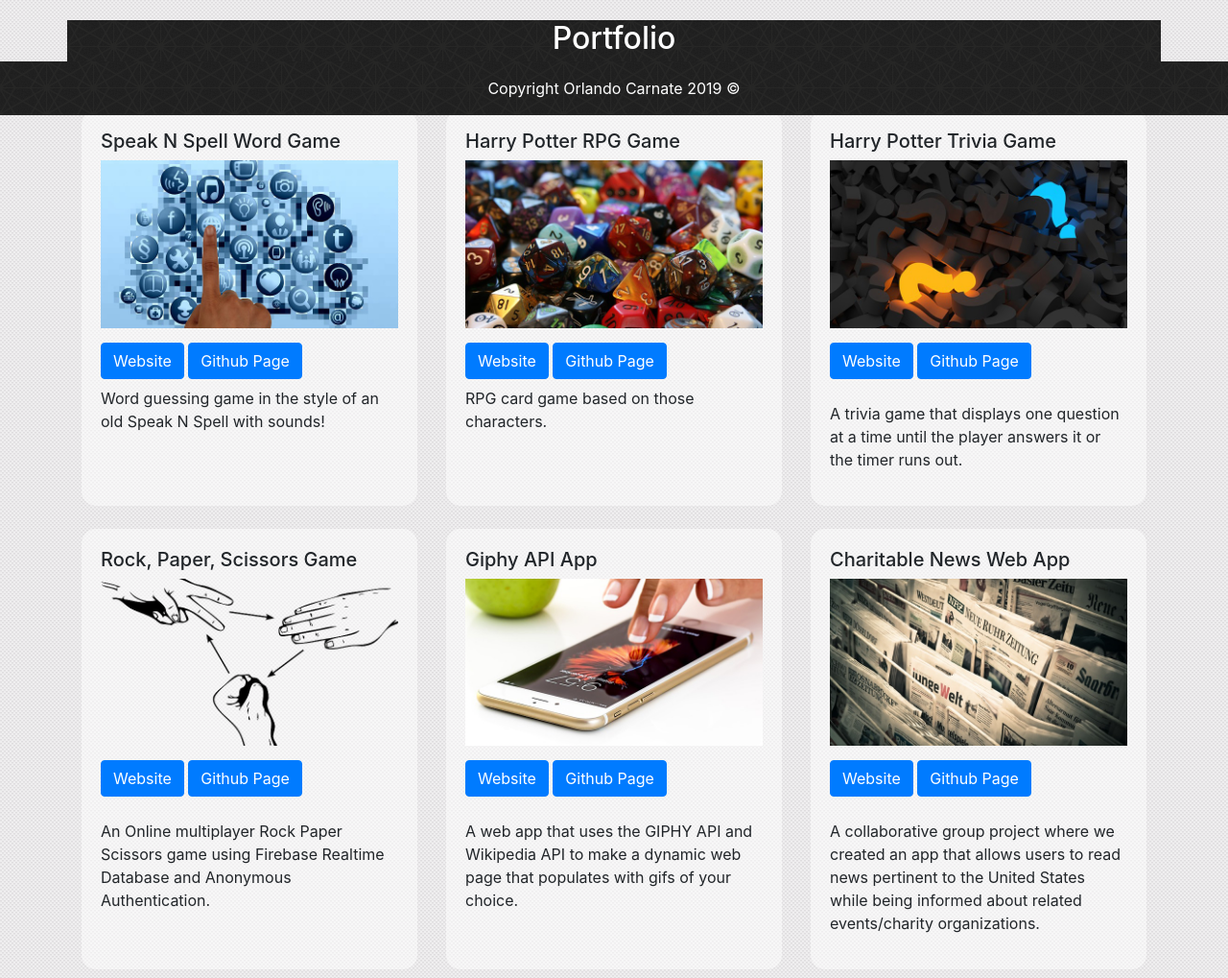
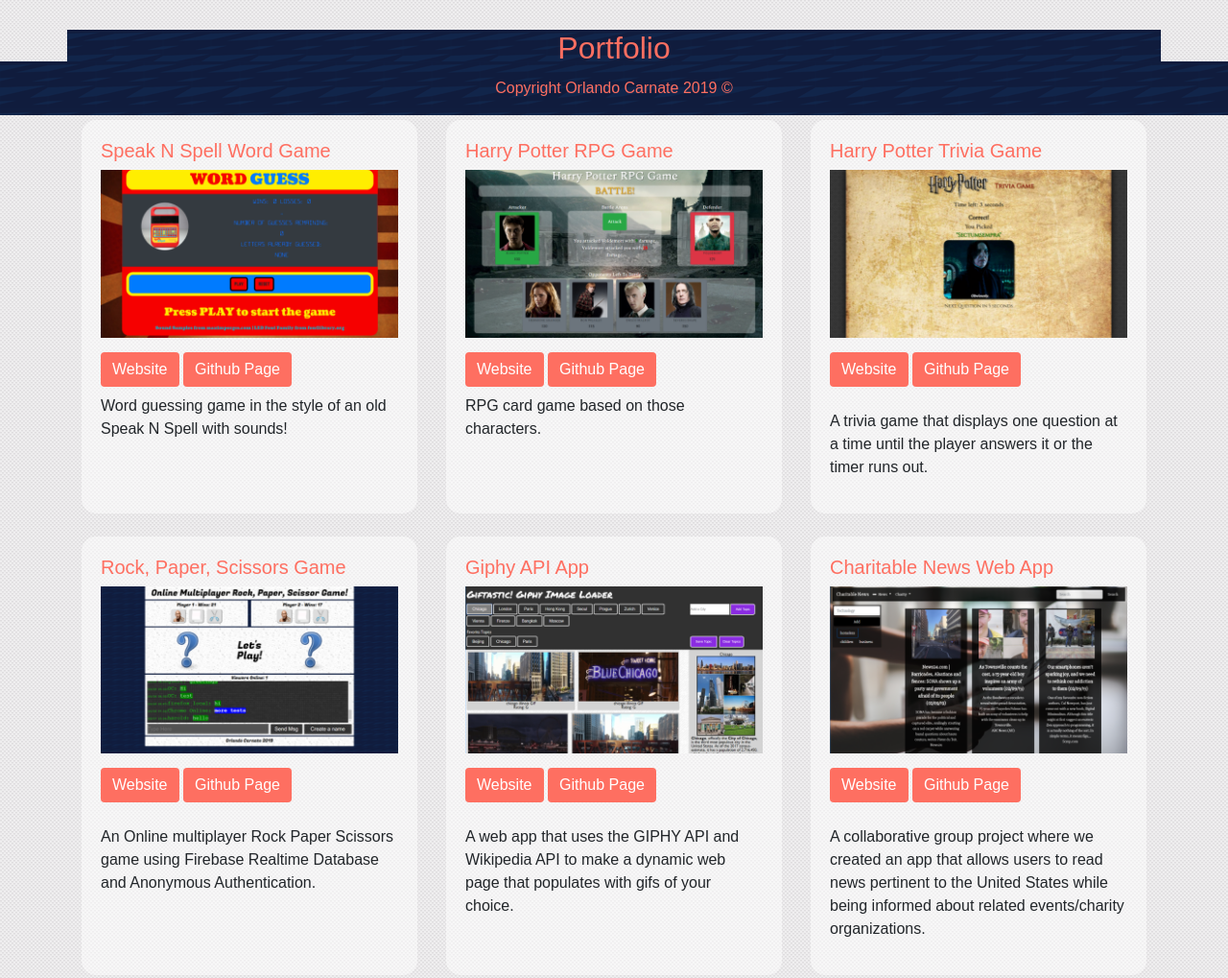
Before and after one commit to orlandocarnate/orlandocarnate.github.io, a plain HTML site: page index.html in a window 1280 px wide. Shown: the part 680-1699 px from the top of the page at 96% size. Drawn offline with nearby package versions, Linux system fonts and the light colour scheme; a web font is replaced by a local one.

Commit message:
Updated images

```diff
--- a/assets/css/style.css
+++ b/assets/css/style.css
@@ -3,11 +3,30 @@
 } */
 body {
     background-image: url('../images/white_carbon.png');
+    font-family: 'Monda', sans-serif;
+}
+
+.navbar-brand, #portfolio {
+    font-size: 2em;
+    color: #fe6f61;
 }
 
 nav, footer, .title {
-    background-image: url('../images/black_thread.png');
+    background-image: url('../images/dark-paths.png');
     color: white;
+}
+
+#contact {
+    cursor: pointer;
+}
+
+footer, h5 {
+    color: #fe6f61;
+}
+
+.btn {
+    background-color: #fe6f61;
+    border: none;
 }
 
 .portrait {
--- a/index.html
+++ b/index.html
@@ -13,6 +13,9 @@
     <link rel="stylesheet" href="https://stackpath.bootstrapcdn.com/bootstrap/4.1.3/css/bootstrap.min.css"
         integrity="sha384-MCw98/SFnGE8fJT3GXwEOngsV7Zt27NXFoaoApmYm81iuXoPkFOJwJ8ERdknLPMO" crossorigin="anonymous">
 
+        <!-- Google Fonts -->
+    <link href="https://fonts.googleapis.com/css?family=Didact+Gothic|Monda|Russo+One" rel="stylesheet">
+
     <!-- CUSTOM CSS -->
     <link rel="stylesheet" type="text/css" media="screen" href="assets/css/style.css" />
 
@@ -20,9 +23,9 @@
 </head>
 
 <body>
-    <nav class="navbar navbar-expand-lg navbar-dark bg-dark">
+    <nav class="navbar navbar-expand-lg navbar-dark bg-dark py-3">
         <div class="container">
-            <a class="navbar-brand" href="index.html">Orlando Carnate</a>
+            <a class="navbar-brand" style="color: #fe6f61;" href="index.html">Orlando Carnate</a>
             <button class="navbar-toggler" type="button" data-toggle="collapse" data-target="#navbarNav"
                 aria-controls="navbarNav" aria-expanded="false" aria-label="Toggle navigation">
                 <span class="navbar-toggler-icon"></span>
@@ -132,7 +135,7 @@
             <div class="col-sm-4 mb-4 d-flex align-items-stretch">
                 <div class="portfolio-card">
                     <h5>Speak N Spell Word Game</h5>
-                    <img class="img-responsive portfolio-img" src='assets/images/finger-769300_640.jpg'>
+                    <img class="img-responsive portfolio-img" src='assets/images/wordguess.png'>
                     <div class="mb-2">
                         <a href="https://orlandocarnate.github.io/Word-Guess-Game/" class="btn btn-primary">Website</a>
                         <a href="https://github.com/orlandocarnate/Word-Guess-Game" class="btn btn-primary">Github
@@ -144,7 +147,7 @@
             <div class="col-sm-4 mb-4 d-flex align-items-stretch">
                 <div class="portfolio-card">
                     <h5>Harry Potter RPG Game</h5>
-                    <img class="img-responsive portfolio-img" src='assets/images/cube-568105_640.jpg'>
+                    <img class="img-responsive portfolio-img" src='assets/images/rpg-game.png'>
                     <div class="mb-2">
                         <a href="https://orlandocarnate.github.io/rpg-game/" class="btn btn-primary">Website</a>
                         <a href="https://github.com/orlandocarnate/rpg-game" class="btn btn-primary">Github Page</a>
@@ -156,7 +159,7 @@
             <div class="col-sm-4 mb-4 d-flex align-items-stretch">
                 <div class="portfolio-card">
                     <h5>Harry Potter Trivia Game</h5>
-                    <img class="img-responsive portfolio-img" src='assets/images/question-mark-2492009_640.jpg'>
+                    <img class="img-responsive portfolio-img" src='assets/images/trivia-game.png'>
                     <div class="mb-4">
                         <a href="https://orlandocarnate.github.io/TriviaGame/" class="btn btn-primary">Website</a>
                         <a href="https://github.com/orlandocarnate/TriviaGame" class="btn btn-primary">Github Page</a>
@@ -168,7 +171,7 @@
             <div class="col-sm-4 mb-4 d-flex align-items-stretch">
                 <div class="portfolio-card">
                     <h5>Rock, Paper, Scissors Game</h5>
-                    <img class="img-responsive portfolio-img" src='assets/images/fingers-149295_640.png'>
+                    <img class="img-responsive portfolio-img" src='assets/images/rps-game.png'>
                     <div class="mb-4">
                         <a href="https://orlandocarnate.github.io/RPS-Multiplayer" class="btn btn-primary">Website</a>
                         <a href="https://github.com/orlandocarnate/RPS-Multiplayer" class="btn btn-primary">Github
@@ -181,7 +184,7 @@
             <div class="col-sm-4 mb-4 d-flex align-items-stretch">
                 <div class="portfolio-card">
                     <h5>Giphy API App</h5>
-                    <img class="img-responsive portfolio-img" src='assets/images/smartphone-1894723_640.jpg'>
+                    <img class="img-responsive portfolio-img" src='assets/images/giftastic.png'>
                     <div class="mb-4">
                         <a href="https://orlandocarnate.github.io/giftastic" class="btn btn-primary">Website</a>
                         <a href="https://github.com/orlandocarnate/giftastic" class="btn btn-primary">Github Page</a>
@@ -193,7 +196,7 @@
             <div class="col-sm-4 mb-4 d-flex align-items-stretch">
                 <div class="portfolio-card">
                     <h5>Charitable News Web App</h5>
-                    <img class="img-responsive portfolio-img" src='assets/images/pexels-photo-261949.jpeg'>
+                    <img class="img-responsive portfolio-img" src='assets/images/charitable-news.png'>
                     <div class="mb-4">
                         <a href="http://charitable-news.com/" class="btn btn-primary">Website</a>
                         <a href="https://github.com/awilmoth/project1" class="btn btn-primary">Github Page</a>
```
Also changed, not shown: assets/images/charitable-news.png (added), assets/images/dark-paths.png (added), assets/images/giftastic.png (added), assets/images/rpg-game.png (added), assets/images/rps-game.png (added), assets/images/trivia-game.png (added), assets/images/wordguess.png (added).
